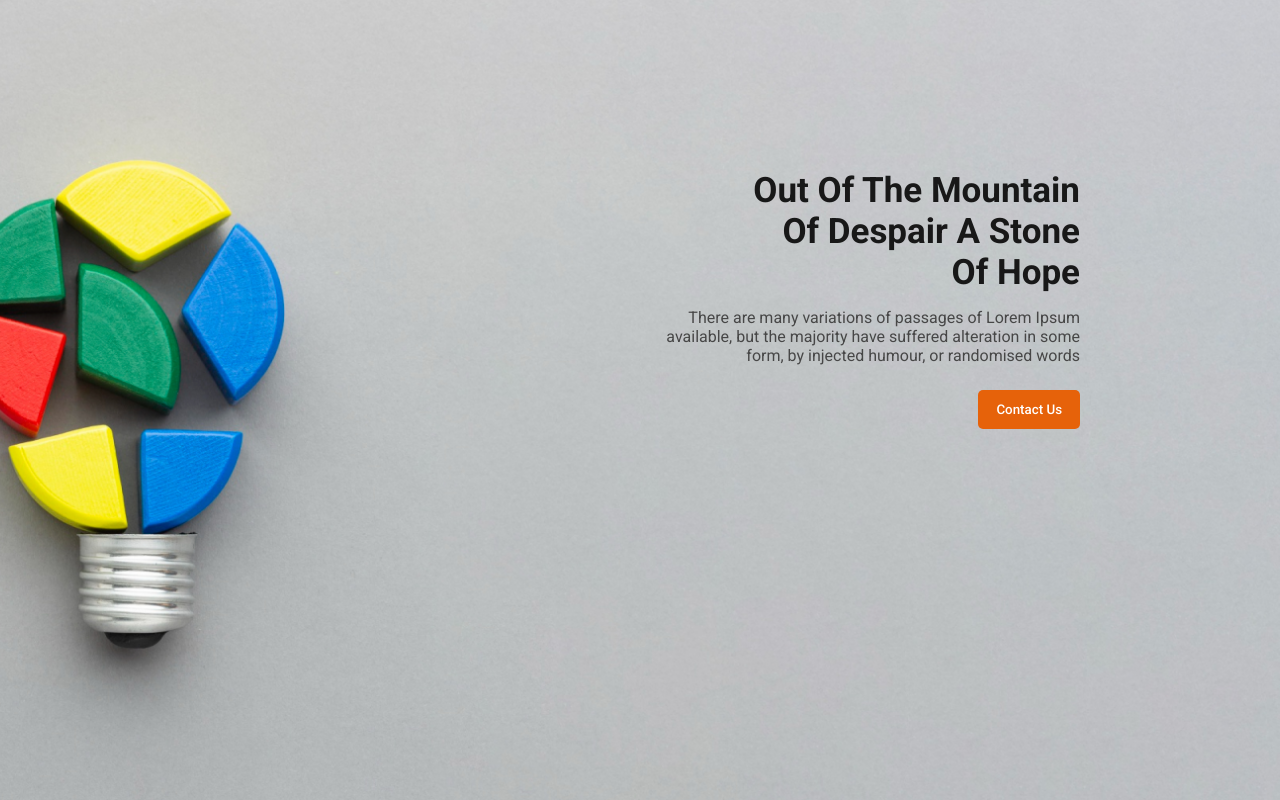
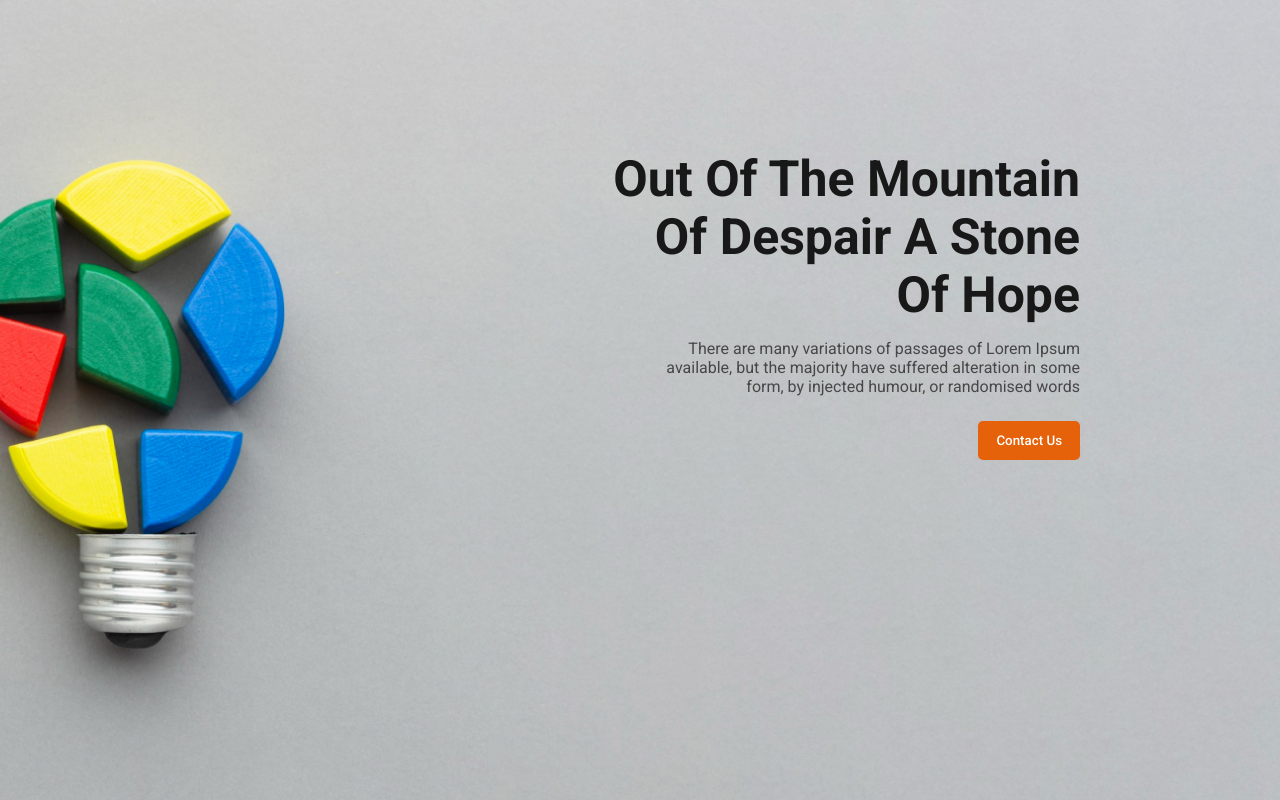
Before and after one commit to Nahid2002S/assignment-1, a plain HTML site: page index.html in a window 1280 px wide. Shown: the top 800 px of the page. Drawn offline with nearby package versions, Linux system fonts and the light colour scheme.

Commit message:
Update Again

```diff
--- a/index.html
+++ b/index.html
@@ -90,7 +90,7 @@
                 <div class="skill3">
                 <ion-icon name="logo-javascript"></ion-icon>
                 <h3 class="skill-name">JavaScript</h3>
-                <p class="skill-description">Lorem ipsum dolor sit amet consectetur adipisicing elit. Quibusdam obcaecati ullam, repellendus facilis natus quas doloribus! Fugiat aperiam quisquam cupiditate! Lorem ipsum dolor sit amet consectetur adipisicing elit. Eaque, id.</p>
+                <p class="skill-description">Lorem ipsum dolor sit, amet consectetur adipisicing elit. Ducimus suscipit eveniet tempore, quae sequi blanditiis repellat sed iure fugiat iusto. Lorem ipsum dolor sit amet consectetur adipisicing elit. Sed, quis!</p>
                 </div>
             </div>
         </section>
--- a/style.css
+++ b/style.css
@@ -18,12 +18,12 @@
 
 .header-content{
     text-align: right;
-    padding-top: 170px;
+    padding-top: 150px;
     padding-right: 200px;
 }
 
 .header-title{
-    font-size: 35px;
+    font-size: 50px;
     color: #181818;
     margin-bottom: 15px;
     text-align: right;
```
